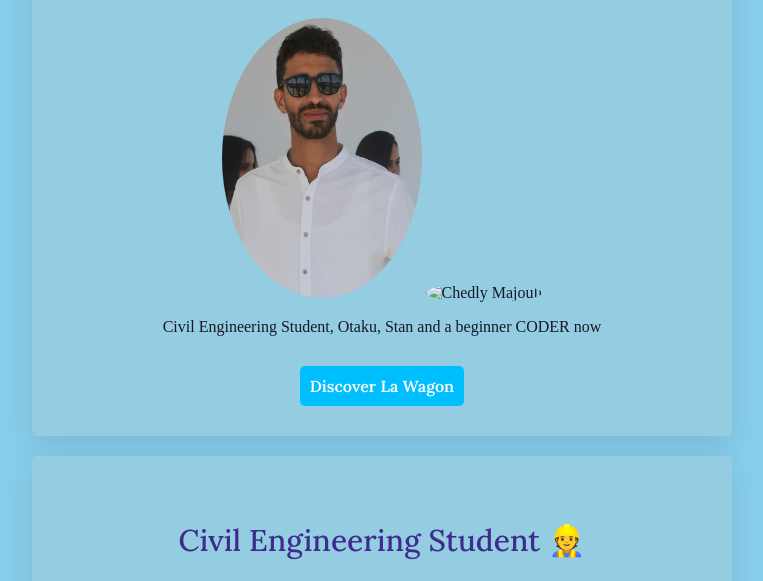
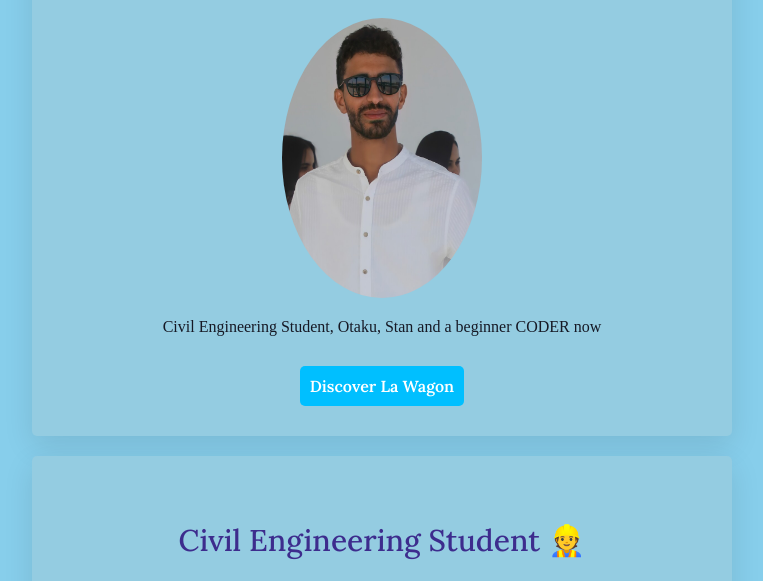
Before and after one commit to ShedlyMajouli/my-profile, a plain HTML site: page index.html in a window 1280 px wide. Shown: the part 218-799 px from the top of the page, without its empty margins (258-1021 px from the left). Drawn offline with Linux system fonts and the light colour scheme.

Commit message:
Update index.html

```diff
--- a/index.html
+++ b/index.html
@@ -19,7 +19,6 @@
   <div class="card-design" id="introduction">
    <h1> Hello, I'm Chedly 👻 </h1>
         <img src="images/profile-picture.png" width="200" height="280" class="img-circle" alt="Chedly Majouli">
-        <img src="images/profile-picture.jpg" width="200" height="280" class="img-circle" alt="Chedly Majouli">
    <p>
                 Civil Engineering Student, Otaku, Stan and a beginner CODER now
    </p>
```
